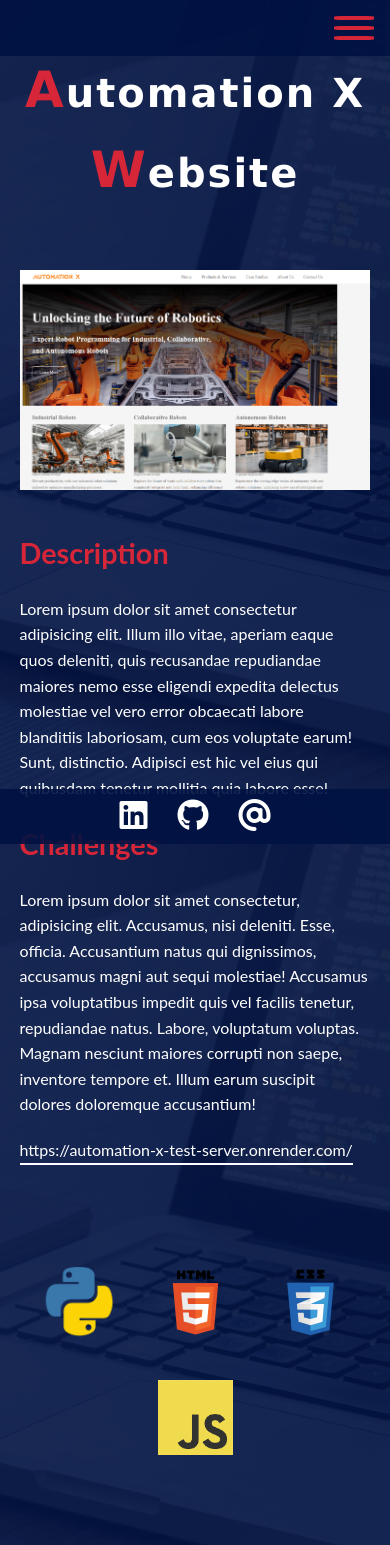
After one commit to nemetht91/Portfolio, a Flask app: page /project in a window 390 px wide. The commit adds this page. Run offline with Flask 3, Linux system fonts and the light colour scheme.

Commit message:
project page mobile styling

```diff
--- a/static/css/style.css
+++ b/static/css/style.css
@@ -317,10 +317,19 @@ body{
     display: flex;
     flex-direction: column;
     align-items: center;
+    justify-content: space-between;
     gap: 50px;
     background-color:  rgba(0, 18, 66, 0.9);
     color: #fff;
     min-height: 100vh;
+}
+
+.project h1{
+    font-size: 40px;
+}
+
+.project .initials{
+    font-size: 50px;
 }
 
 .project .info{
@@ -329,9 +338,13 @@ body{
     justify-content: space-between;
 }
 
+.project .text{
+    max-width: 90vw;
+}
+
 .project .info .line{
     height: 400px;
-    width: 5px;
+    width: 7.5px;
     background-color: var(--primary-color);
 }
 
@@ -344,10 +357,11 @@ body{
 
 
 .project .info img{
-    width: 600px;
+    height: 380px;
     align-self: center;
     margin-right: 40px;
-
+    max-width: 90vw;
+    object-fit: contain;
 }
 
 .project .info .text{
@@ -456,12 +470,26 @@ footer .social a{
         gap: 50px;
     }
 
+    .project .info{
+        flex-direction: column;
+    }
+
+    .project .line{
+        display: none;
+    }
+
+    .project .languages{
+        margin-bottom: 70px;
+
+    }
+
 }
 
 @media(max-width: 1000px){
 
 
-    .about .container{
+    .about .container,
+    .project .container{
         padding: 0px 20px;
         align-items: center;
     }
@@ -513,6 +541,30 @@ footer .social a{
         grid-column: span 2;
     }
 
+    .project .container{
+        padding: 0px 20px;
+        align-items: center;
+
+    }
+
+
+    .project .info .text,
+    .project .info img{
+        margin: 10px;
+    }
+
+    .project .info img{
+        height:fit-content
+    }
+
+    .project .languages{
+        display: flex;
+        justify-content: center;
+        flex-wrap: wrap;
+        margin-top: 0px;
+    }
+
+
     footer{
         display: flex;
         justify-content: center;
@@ -542,7 +594,8 @@ footer .social a{
 
     .about h1,
     .projects h1,
-    .contact h1{
+    .contact h1,
+    .project h1{
         padding-top: 50px;
     }
 
@@ -564,6 +617,14 @@ footer .social a{
 
     h1{
         font-size: 40px;
+    }
+
+    .project h1{
+        text-align: center;
+    }
+
+    .project .info .text a{
+        font-size: 1rem;
     }
 
 
@@ -600,6 +661,10 @@ footer .social a{
     }
 
 
+
+
+
+
 }
 
 @media(max-width: 400px){
--- /dev/null
+++ b/templates/project.html
@@ -0,0 +1,37 @@
+{% include "header.html" %}
+
+     <section class="project">
+        <div class="container">
+            <h1><span class="initials">A</span>utomation X <span class="initials">W</span>ebsite</h1>
+            <div class="info">
+                <img src="../static/img/projects/automationX.png" alt="Automation-X website">
+                <div class="line"></div>
+                <div class="text">
+                    <div>
+                        <h2>Description</h2>
+                        <p>Lorem ipsum dolor sit amet consectetur adipisicing elit. Illum illo vitae, aperiam eaque quos deleniti, quis recusandae repudiandae maiores nemo esse eligendi expedita delectus molestiae vel vero error obcaecati labore blanditiis laboriosam, cum eos voluptate earum! Sunt, distinctio. Adipisci est hic vel eius qui quibusdam tenetur mollitia quia labore esse!</p>
+                    </div>
+                    <div>
+                        <h2>Challenges</h2>
+                        <p>Lorem ipsum dolor sit amet consectetur, adipisicing elit. Accusamus, nisi deleniti. Esse, officia. Accusantium natus qui dignissimos, accusamus magni aut sequi molestiae! Accusamus ipsa voluptatibus impedit quis vel facilis tenetur, repudiandae natus. Labore, voluptatum voluptas. Magnam nesciunt maiores corrupti non saepe, inventore tempore et. Illum earum suscipit dolores doloremque accusantium!</p>
+                    </div>
+                    <div>
+                        <a target="_blank" href="https://automation-x-test-server.onrender.com">https://automation-x-test-server.onrender.com/</a>
+                    </div>
+                </div>
+            </div>
+            <div>
+                <div class="languages">
+                    <img src="../static/img/logos/python.png" alt="python logo">
+                    <img src="../static/img/logos/html.png" alt="html logo">
+                    <img src="../static/img/logos/css.png" alt="css logo">
+                    <img src="../static/img/logos/js.png" alt="javascript logo">
+                </div>
+            </div>
+
+        </div>
+
+
+     </section>
+
+ {% include "footer.html" %}
--- a/templates/projects.html
+++ b/templates/projects.html
@@ -5,8 +5,8 @@
             <h1><span class="initials">P</span>ortfolio</h1>
             <div class="portfolio">
                 <div class="project">
-                    <a target="_blank" href="{{ url_for('get_project') }}"><img src="../static/img/projects/automationX.png" alt="Automation X website"></a>
-                    <a target="_blank" href="{{ url_for('get_project') }}"><i class="fa-solid fa-eye fa-2x"></i>View</a>
+                    <a href="{{ url_for('get_project') }}"><img src="../static/img/projects/automationX.png" alt="Automation X website"></a>
+                    <a href="{{ url_for('get_project') }}"><i class="fa-solid fa-eye fa-2x"></i>View</a>
                     <a href="https://github.com/nemetht91/Automation-X" target="_blank"><i class="fa-brands fa-github fa-2x"></i>Github</a>
                 </div>
                 <div class="project">
```
